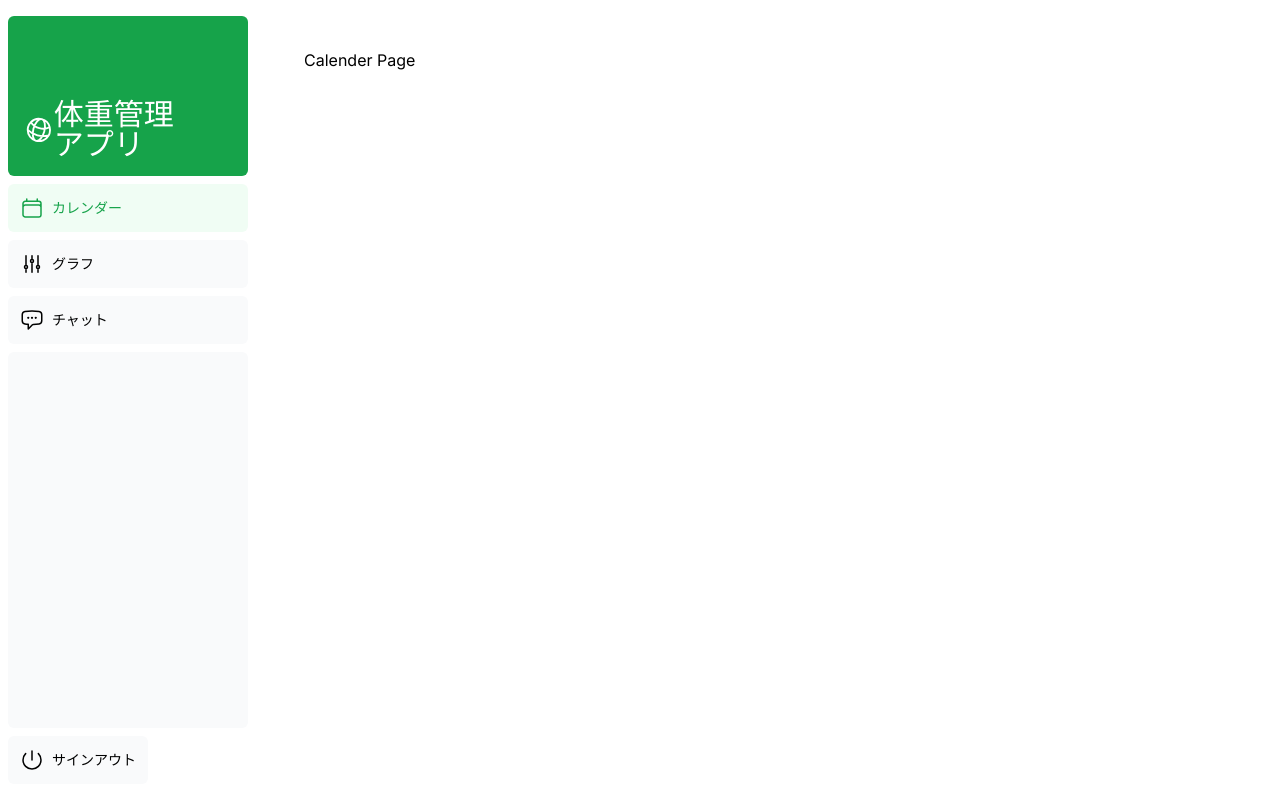
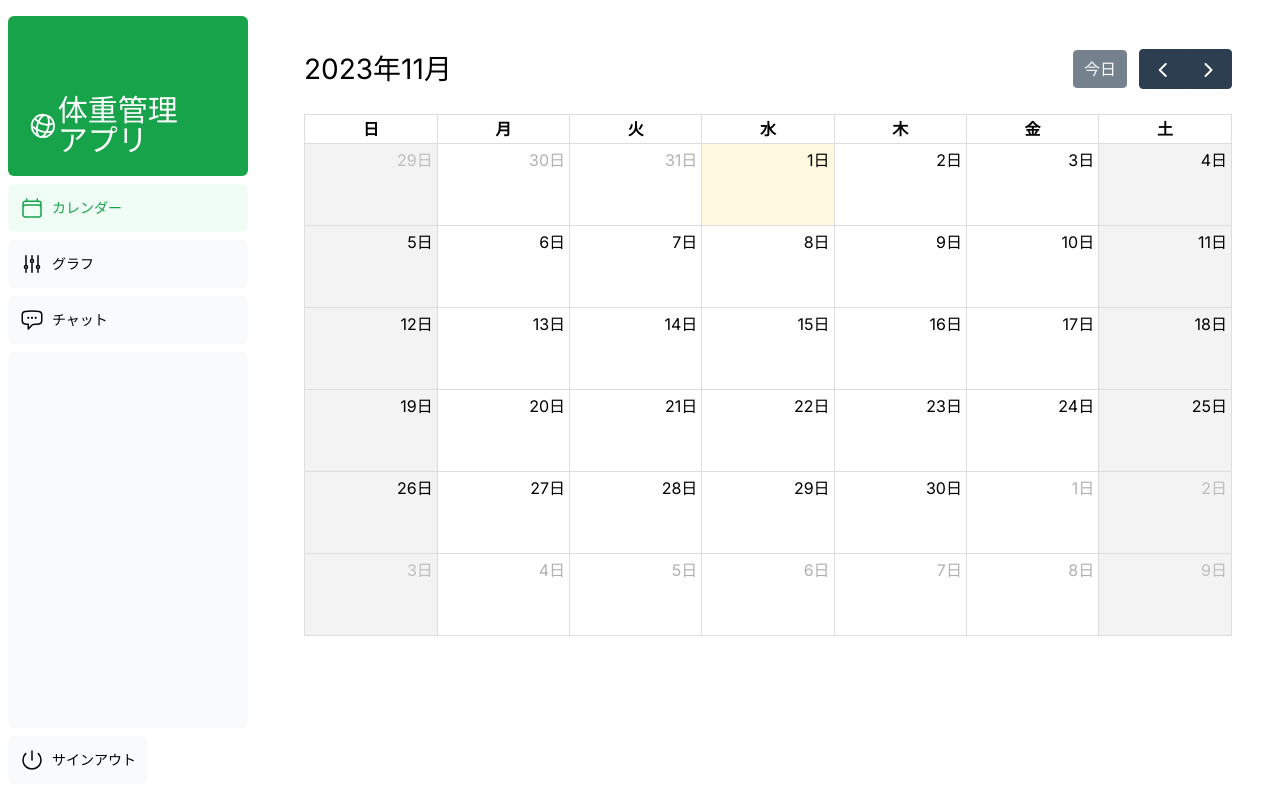
Before and after one commit to n-sakuma39/next-healthcare-app, a Next.js app: page /top/calender in a window 1280 px wide. Built offline with nearby package versions, Linux system fonts and the light colour scheme; a web font is replaced by a local one.

Commit message:
calender初期表示

```diff
--- a/app/top/calender/page.tsx
+++ b/app/top/calender/page.tsx
@@ -1,9 +1,25 @@
+'use client';
 import { Metadata } from 'next';
+import FullCalendar from '@fullcalendar/react';
+import dayGridPlugin from '@fullcalendar/daygrid';
+import interactionPlugin from '@fullcalendar/interaction';
+import jaLocale from '@fullcalendar/core/locales/ja';
 
-export const metadata: Metadata = {
-  title: 'カレンダー',
-};
+// export const metadata: Metadata = {
+//   title: 'カレンダー',
+// };
 
 export default function Page() {
-  return <p>Calender Page</p>;
+  return (
+    <div>
+      <FullCalendar
+        plugins={[dayGridPlugin, interactionPlugin]}
+        locale={jaLocale} // 日本語化
+        businessHours={true} // 土日をグレーに塗る
+        editable={true}
+        initialDate={new Date()}
+        contentHeight={'auto'}
+      />
+    </div>
+  );
 }
--- a/app/ui/globals.css
+++ b/app/ui/globals.css
@@ -2,17 +2,17 @@
 @tailwind components;
 @tailwind utilities;
 
-input[type="number"] {
+input[type='number'] {
   -moz-appearance: textfield;
   appearance: textfield;
 }
 
-input[type="number"]::-webkit-inner-spin-button {
+input[type='number']::-webkit-inner-spin-button {
   -webkit-appearance: none;
   margin: 0;
 }
 
-input[type="number"]::-webkit-outer-spin-button {
+input[type='number']::-webkit-outer-spin-button {
   -webkit-appearance: none;
   margin: 0;
 }
--- a/app/ui/top/SideNav.tsx
+++ b/app/ui/top/SideNav.tsx
@@ -8,10 +8,10 @@ export default function SideNav() {
   return (
     <div className="flex h-full flex-col px-3 py-4 md:px-2">
       <Link
-        className="mb-2 flex h-20 items-end justify-start rounded-md bg-green-600 p-4 md:h-40"
+        className="mb-2 flex h-20 items-end justify-start rounded-md bg-green-600 p-5 md:h-40"
         href="/top"
       >
-        <div className="w-32 text-white md:w-40">
+        <div className="w-auto text-white md:w-40">
           <AppLogo />
         </div>
       </Link>
--- a/auth.ts
+++ b/auth.ts
@@ -8,8 +8,16 @@ import bcrypt from 'bcrypt';
 
 async function getUser(email: string): Promise<User | undefined> {
   try {
-    const user = await sql<User>`SELECT * from USERS where email=${email}`;
-    return user.rows[0];
+    // const user = await sql<User>`SELECT * from USERS where email=${email}`;
+    const user: User = {
+      id: 'id',
+      name: 'name',
+      email: 'user@nextmail.com',
+      password: '$2b$10$XQo7OG8C6hlmkXW/P1lAVu0LiC9XBLUyJ87Z7xVkGIQAYv8Sc8vv.',
+      height: 160,
+    };
+    // return user.rows[0];
+    return user;
   } catch (error) {
     console.error('Failed to fetch user:', error);
     throw new Error('Failed to fetch user.');
@@ -28,7 +36,6 @@ export const { auth, signIn, signOut } = NextAuth({
         if (parsedCredentials.success) {
           const { email, password } = parsedCredentials.data;
           const user = await getUser(email);
-          console.log(user);
           if (!user) return null;
           const passwordsMatch = await bcrypt.compare(password, user.password);
           if (passwordsMatch) return user;
--- a/next.config.js
+++ b/next.config.js
@@ -1,4 +1,6 @@
 /** @type {import('next').NextConfig} */
-const nextConfig = {}
+const nextConfig = {
+  transpilePackages: ['@fullcalendar/common', '@fullcalendar/daygrid', '@fullcalendar/react'],
+};
 
-module.exports = nextConfig
+module.exports = nextConfig;
```
Also changed, not shown: package.json (+8 -1 lines), 1 other file (tests, documents, lock files or other folders).
